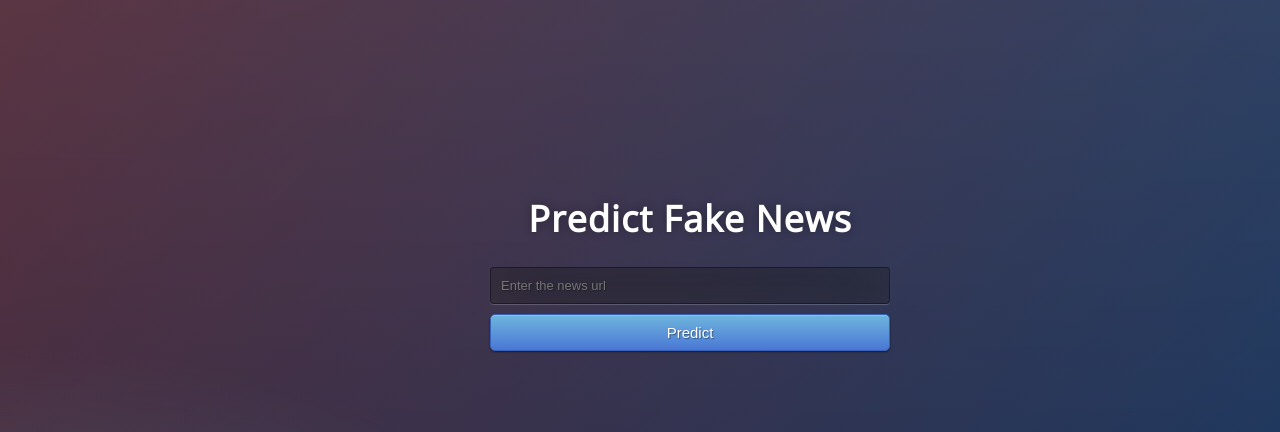
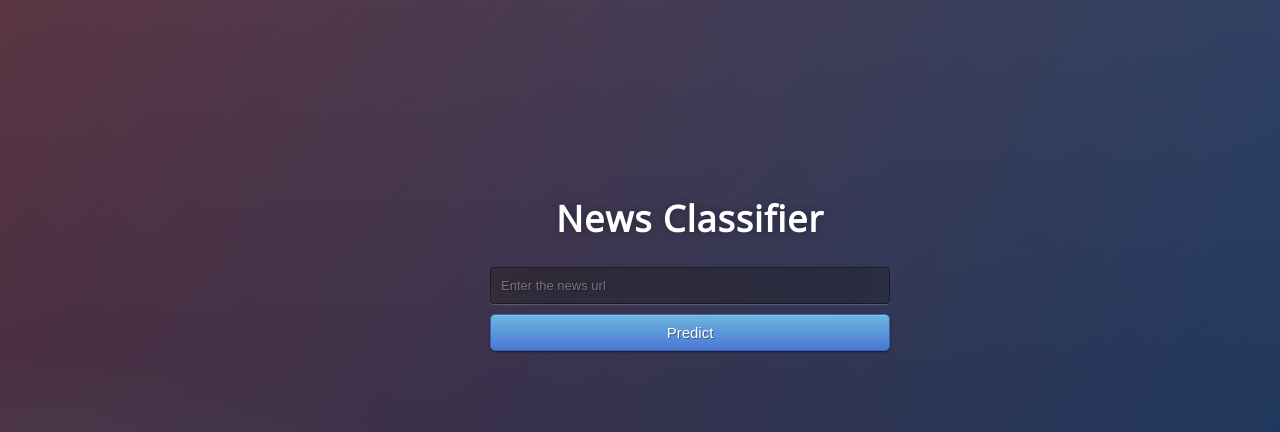
Before and after one commit to Sa7ya/fakenews, a Flask app: page / in a window 1280 px wide. Shown: the top 432 px of the page. Run offline with Flask 2, Linux system fonts and the light colour scheme; parts of the project's set-up code (start-up, migrations or seed data) failed here and were passed over.

Commit message:
Update main.html

```diff
--- a/templates/main.html
+++ b/templates/main.html
@@ -14,7 +14,7 @@
 
 <body>
  <div class="login">
-	<h1>Predict Fake News</h1>
+	<h1>News Classifier</h1>
 
      <!-- Main Input For Receiving Query to our ML -->
     <form action="{{ url_for('predict')}}"method="post">
```
